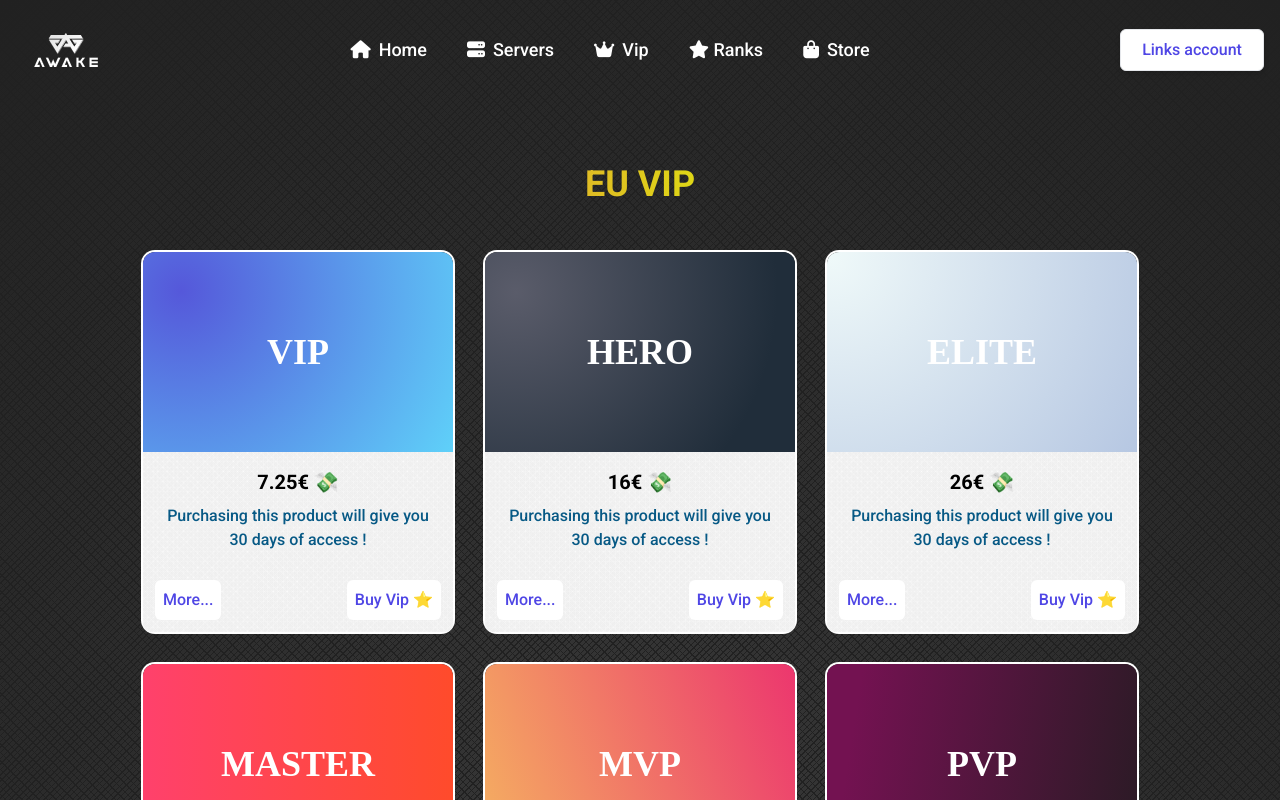
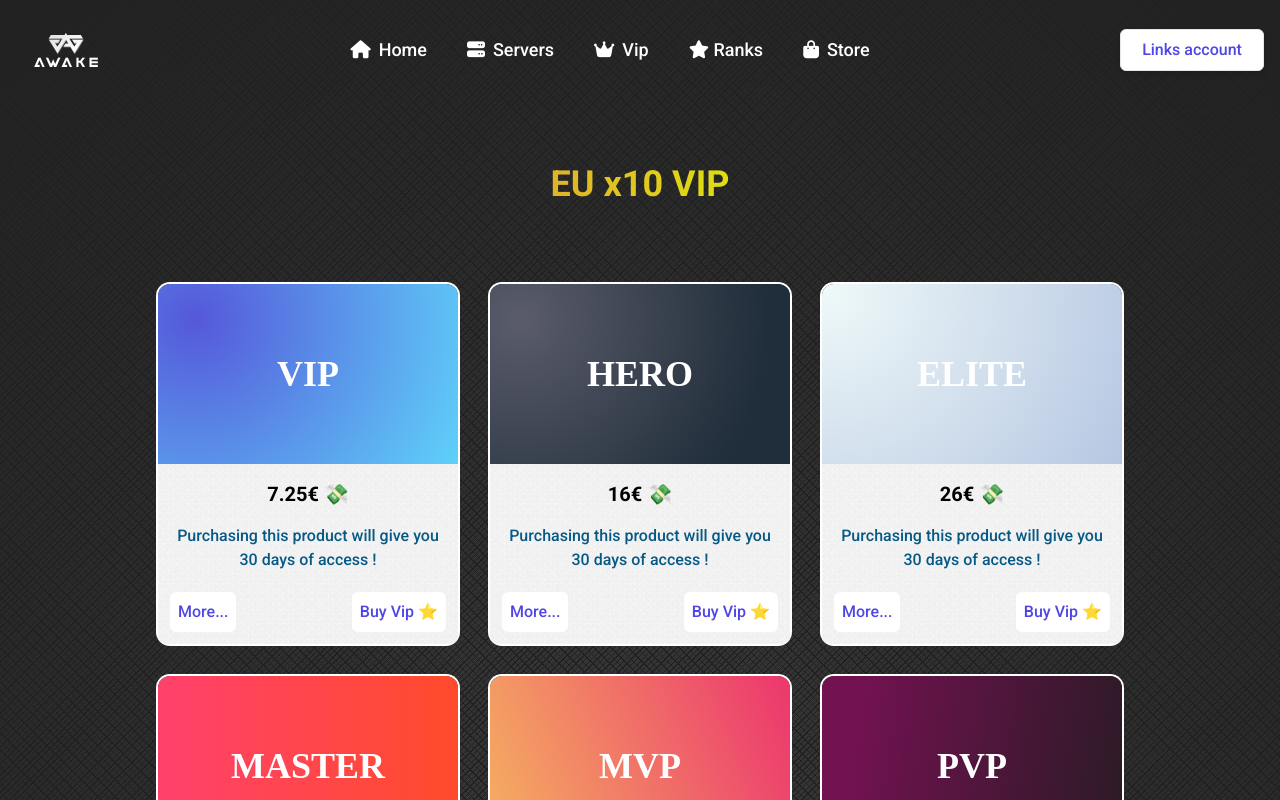
Before and after one commit to Soso-C/WebsiteRust_ReactVersion, a React (Create React App) app: page /vip in a window 1280 px wide. Shown: the top 800 px of the page. Built offline with nearby package versions, Linux system fonts and the light colour scheme; a web font is replaced by a local one.

Commit message:
update css card

```diff
--- a/src/components/vipcontain/CardVip.js
+++ b/src/components/vipcontain/CardVip.js
@@ -15,20 +15,20 @@ const CardVip = ({ vip }) => {
 
   return (
     <>
-      <div className="flex flex-col sm:max-w-[300px] md:max-w-[310px] hover:scale-105 transition duration-300 ease-out ring-2 ring-white rounded-xl">
+      <div className="flex flex-col max-w-[310px] sm:max-w-[300px] hover:scale-105 transition duration-300 ease-out ring-2 ring-white rounded-xl">
         <div className={`card${vip.id} rounded-t-xl`}>
           <h3 className="font-hurricane text-white text-4xl font-bold">
             {vip.title}
           </h3>
         </div>
-        <div className="text-white bgCardFooter rounded-b-lg max-w-[350px]">
-          <h4 className="text-xl text-center font-bold pt-4 pb-2 text-black">
+        <div className="text-white bgCardFooter rounded-b-lg h-[180px]">
+          <h4 className="text-xl text-center font-bold pt-4 pb-4 text-black">
             {vip.price}€ 💸
           </h4>
           <p className="text-center px-4 font-medium text-sky-800">
             {`${vip.phrase} of access !`}
           </p>
-          <div className="flex justify-between p-3">
+          <div className="flex justify-between pt-1 p-3">
             <button
               className="mt-4 p-2 max-w-[125px] rounded-md bg-white text-indigo-600 font-medium hover:bg-gray-200"
               id="open"
--- a/src/components/vipcontain/MainVip.js
+++ b/src/components/vipcontain/MainVip.js
@@ -22,11 +22,11 @@ const MainVip = () => {
   return (
     <main className="mx-0 mt-16 mb-10 md:my-auto lg:mt-0 xl:mt-0">
       <h1 className="gradH1 px-4 pt-4 text-center font-roboto text-3xl font-bold text-white md:px-0 md:pt-8 md:text-4xl">
-        EU VIP
+        EU x10 VIP
       </h1>
 
       {/* <!-- Vip container --> */}
-      <div className="vipContainer mx-auto mt-12 mb-16 flex max-w-[1400px] flex-col items-center justify-center gap-5 px-4 sm:flex-row sm:flex-wrap md:gap-8">
+      <div className="vipContainer mx-auto mt-12 mb-16 flex max-w-[1400px] flex-col items-center justify-center gap-5 px-4 sm:flex-row sm:flex-wrap md:gap-8 md:mt-20">
         {vipData.map((vip) => (
           <CardVip key={vip.id} vip={vip} />
         ))}
--- a/src/css/index.css
+++ b/src/css/index.css
@@ -15,8 +15,9 @@
 .card5,
 .card6,
 .card7,
-.card8 {
-  height: 200px;
+.card8,
+.card9 {
+  height: 180px;
   width: 100%;
   max-width: 350px;
   min-width: 280px;
@@ -81,6 +82,14 @@
     111.6deg,
     rgba(174, 68, 223, 1) 27.3%,
     rgba(246, 135, 135, 1) 112.7%
+  );
+}
+
+.card9 {
+  background-image: linear-gradient(
+    68.4deg,
+    rgba(99, 251, 215, 1) -0.4%,
+    rgba(5, 222, 250, 1) 100.2%
   );
 }
 
```
